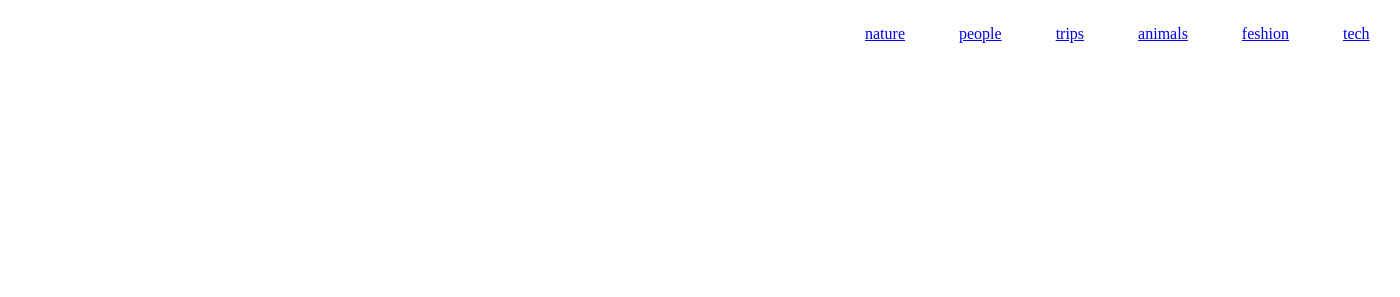
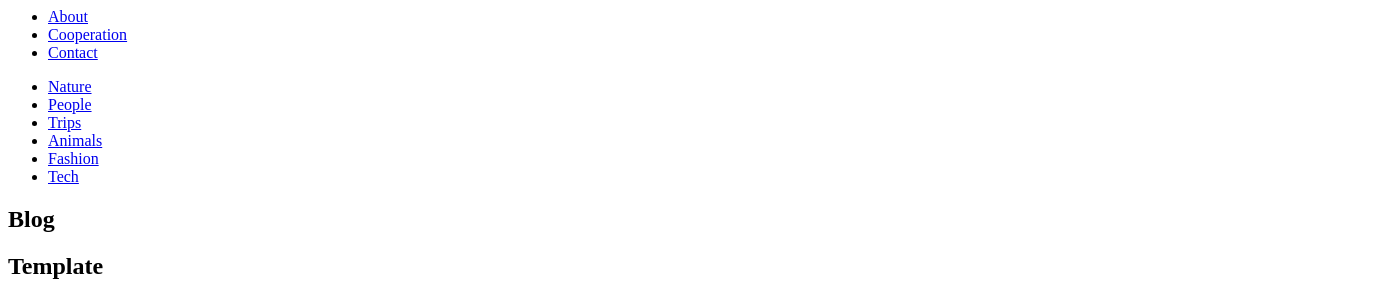
Before and after one commit to levancho414/first-project, a PHP site: page / in a window 1400 px wide. Shown: the top 297 px of the page. Before the commit the page ends 43 px from the top, so only its background shows below. Run offline with PHP 8.4, Linux system fonts and the light colour scheme; some libraries are stand-ins or nearby versions.

Commit message:
gavakete bolomde

```diff
--- a/css/style.css
+++ /dev/null
@@ -1,11 +0,0 @@
-body {
-    background-color: white;
-    margin: 0;
-}
-
-.menu-list2 {
-    display: inline-flex;
-  transform: translateX(+800px);
-  flex-direction: row-reverse;
-  margin: 25px;
-}
--- a/index.php
+++ b/index.php
@@ -3,39 +3,154 @@
 <head>
 
     <title>davaleba</title>
-    <link rel="stylesheet"
-        href="https://meet.google.com/linkredirect?authuser=1&dest=https%3A%2F%2Fcdnjs.cloudflare.com%2Fajax%2Flibs%2Ffont-awesome%2F5.13.0%2Fcss%2Fall.min.css" />
-    <link rel="stylesheet" href="/css/style.css" />
-    <style>
 
-    </style>
-
+    <link rel="stylesheet" href="https://cdnjs.cloudflare.com/ajax/libs/font-awesome/5.13.0/css/all.min.css
+" />
+    <link rel="stylesheet" href="/css//style.css" />
 </head>
 
 <body>
-    <div></div>
-    <ul class="menu-list">
-        </li>
-        <li class="menu-list2">
-          <a href="nature"> nature</a>
-        </li>
-        <li class="menu-list2">
-            <a href="#about">people </a>
-        </li>
-        <li class="menu-list2">
-            <a href="trips" >trips</a>
-        </li>
-        <li class="menu-list2">
-            <a href="#animals">animals </a>
-        </li>
-        <li class="menu-list2">
-            <a href="#feshion">feshion</a>
-        </li>
-        <li class="menu-list2">
-            <a href="#tech">tech</a>
-        </li>
+    <nav>
+        <div class="div-1">
+            <ul class="ul2">
+                <li class="li-3"><a class="a-2" href="#About">About</a></li>
+                <li class="li-2"><a class="a-2" href="#Cooperation">Cooperation</a></li>
+                <li class="li-2"><a class="a-2" href="#Contact">Contact</a></li>
+            </ul>
+            <ul class="ul1">
+                <li class="li-1"><a class="a-1" href="#Nature">Nature</a></li>
+                <li class="li-1"><a class="a-1" href="#People">People</a></li>
+                <li class="li-1"><a class="a-1" href="#Trips">Trips</a></li>
+                <li class="li-1"><a class="a-1" href="#Animals">Animals</a></li>
+                <li class="li-1"><a class="a-1" href="#Fashion">Fashion</a></li>
+                <li class="li-1"><a class="a-1" href="#Tech">Tech</a></li>
+            </ul>
+        </div>
+        <div class="div-2"><i id="i" class="search"></i></div>
+        <div class="div3">
+            <h1 class="h12">Blog</h1>
+            <h1 class="h11">Template</h1>
+        </div>
+    </nav>
+    <div class='div-4'> <img src="https://cdn.zeplin.io/5e885c7105ca2e21c637e6fb/assets/937B4627-FF01-4674-BE07-95E911D87627.png
+" alt="surati" style="width: 100%" class="img-1"> </div>
 
-    </ul>
+    <div class='div-5'>
+        <h1 class="text-1">Maecenas quis lobortis nunc. Nullam sit<br>
+            vel odio congue odio congue vulputate a ut nisi</h1>
+        <img src="https://cdn.zeplin.io/5e885c7105ca2e21c637e6fb/assets/D793EEDE-6FA2-4895-B975-83068496D7ED.png
+" alt="surati2" class="img-2">
+    </div>
+
+    <div class="div-6">
+        <img src="https://cdn.zeplin.io/5e885c7105ca2e21c637e6fb/assets/54638BD2-67CD-4B51-8B69-464AC1CB4E2C.png"
+            alt="castle" class="img-3" width=450px>
+
+        <img src="https://cdn.zeplin.io/5e885c7105ca2e21c637e6fb/assets/54638BD2-67CD-4B51-8B69-464AC1CB4E2C.png"
+            alt="castle" class="img-4" width="450px">
+
+        <div class="div-7">
+            <pre><h3>
+Donec elementum dui semper, pretium dui quis, pre-              Maecenas quis lobortis nunc. Nullam sit amet augue
+tium nisl. Nunc quis ornare odio.                               vel odio congue vulputate a ut nisi.
+</h3>
+14 septemvber 2016  |   John Doe                                     14 septemvber 2016  |   John Doe
+
+            </div>
+        </div>
+
+
+    </div>
+    <div class="div-9">
+        <img src="https://cdn.zeplin.io/5e885c7105ca2e21c637e6fb/assets/EB584EA9-4B30-4B02-BBA5-E55134D6C6FD.png"
+        width="100%" height="450px"    >
+
+   <img src="https://cdn.zeplin.io/5e885c7105ca2e21c637e6fb/assets/99C21F73-5EED-42AA-ADE0-99869CEB7EB5.png" alt="arvici ra ari ;d
+   " class="img-5"
+   >
+   <img src="https://cdn.zeplin.io/5e885c7105ca2e21c637e6fb/assets/5AF47E1B-E82D-4BAC-AE62-ADC6B15B468B.png"
+    alt="books "  class="img-5" >
+    <img src="https://cdn.zeplin.io/5e885c7105ca2e21c637e6fb/assets/45EB835B-84A3-429D-9BF0-CCE0239E28BF.png"
+     alt="tower" class="img-5">
+    <pre><h4> Donec elementum dui semper, pretium dui      Vestibulum ante ipsum primis in faucibus orci   Sed arcu ipsum, convallis quis porttitor biben-
+quis, pretium nisl.                            luctus et ultrices posuere cubilia Curae.        dum,  convallis non enim.          </h4>
+11 septemvber 2016  |   John Doe               11 septemvber 2016  |   John Doe                  11 septemvber 2016  |   John Doe
+</pre>
+            <img src="https://cdn.zeplin.io/5e885c7105ca2e21c637e6fb/assets/63B2E387-A080-4521-81C1-4A6944664068.png"
+                alt="tent" class="img-6">
+            <img src="https://cdn.zeplin.io/5e885c7105ca2e21c637e6fb/assets/46F2E21D-6ADF-4A5D-9F37-3DF3C4BA1E26.png"
+                alt="sea" class="img-6">
+            <img src="https://cdn.zeplin.io/5e885c7105ca2e21c637e6fb/assets/58C9BA21-DFC7-4421-9674-908955720A3A.png"
+                alt="city" class="img-6">
+            <pre><h4> Donec elementum dui semper, pretium dui      Vestibulum ante ipsum primis in faucibus orci   Sed arcu ipsum, convallis quis porttitor biben-
+quis, pretium nisl.                            luctus et ultrices posuere cubilia Curae.        dum,  convallis non enim.          </h4>
+11 septemvber 2016  |   John Doe               11 septemvber 2016  |   John Doe                  11 septemvber 2016  |   John Doe
+</pre>
+
+        </div>
+
+
+
+
+
+        <pre class="pre-1">
+      <h1>   Proin congue elit fringilla</h1>
+     <h3>   sodales tellus interdum fermentum nulla. Aliquam vitae arcu condimentum,
+                 consectetur diam sed, ultrices urna.</h3>
+
+</pre>
+        <div class="div-10">
+            <img src="https://cdn.zeplin.io/5e885c7105ca2e21c637e6fb/assets/54638BD2-67CD-4B51-8B69-464AC1CB4E2C.png"
+                alt="castle" class="img-3" width=450px>
+
+            <img src="https://cdn.zeplin.io/5e885c7105ca2e21c637e6fb/assets/54638BD2-67CD-4B51-8B69-464AC1CB4E2C.png"
+                alt="castle" class="img-4" width="450px">
+            <div class="div-7">
+                <pre><h3>
+Donec elementum dui semper, pretium dui quis, pre-              Maecenas quis lobortis nunc. Nullam sit amet augue
+tium nisl. Nunc quis ornare odio.                               vel odio congue vulputate a ut nisi.
+</h3>
+14 septemvber 2016  |   John Doe                                     14 septemvber 2016  |   John Doe
+</pre>
+
+
+            </div>
+
+
+
+        </div>
+        <div class="div-11">
+
+
+        </div>
+        <pre class="pre-5">   <h1>Newsletter</h1>
+Donec elementum dui semper, pretium dui quis, pretium nisl.
+
+
+</pre>
+        <div class="div-bolo ">
+            <pre>
+Cum sociis natoque penatibus et magnis dis parturient montes, nascetur ridiculus mus.
+Try awsome tool for desgners <a href="symu.co">symu.co</a>
+</pre>
+
+
+        </div>
+
+
+
+
+
+
+
+
+
+
+
+
+
+
+
 
 </body>
 
```
